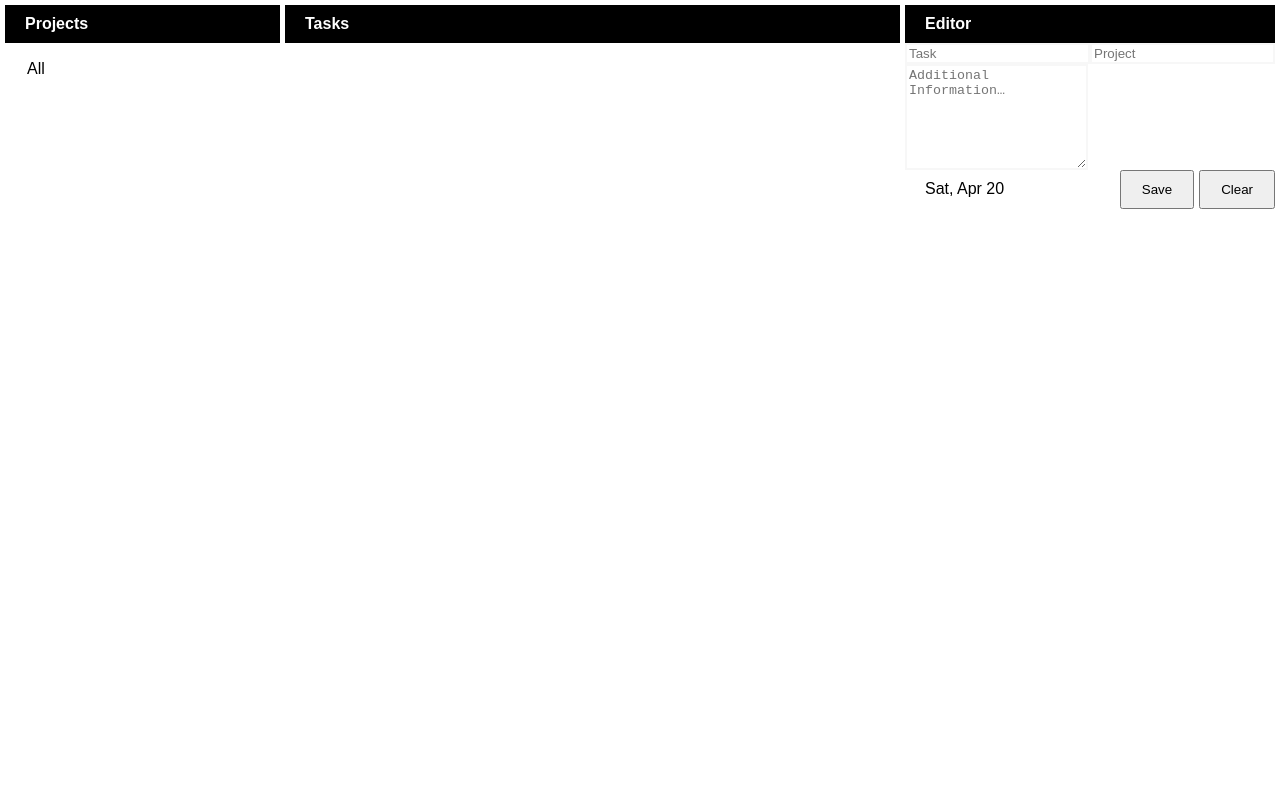
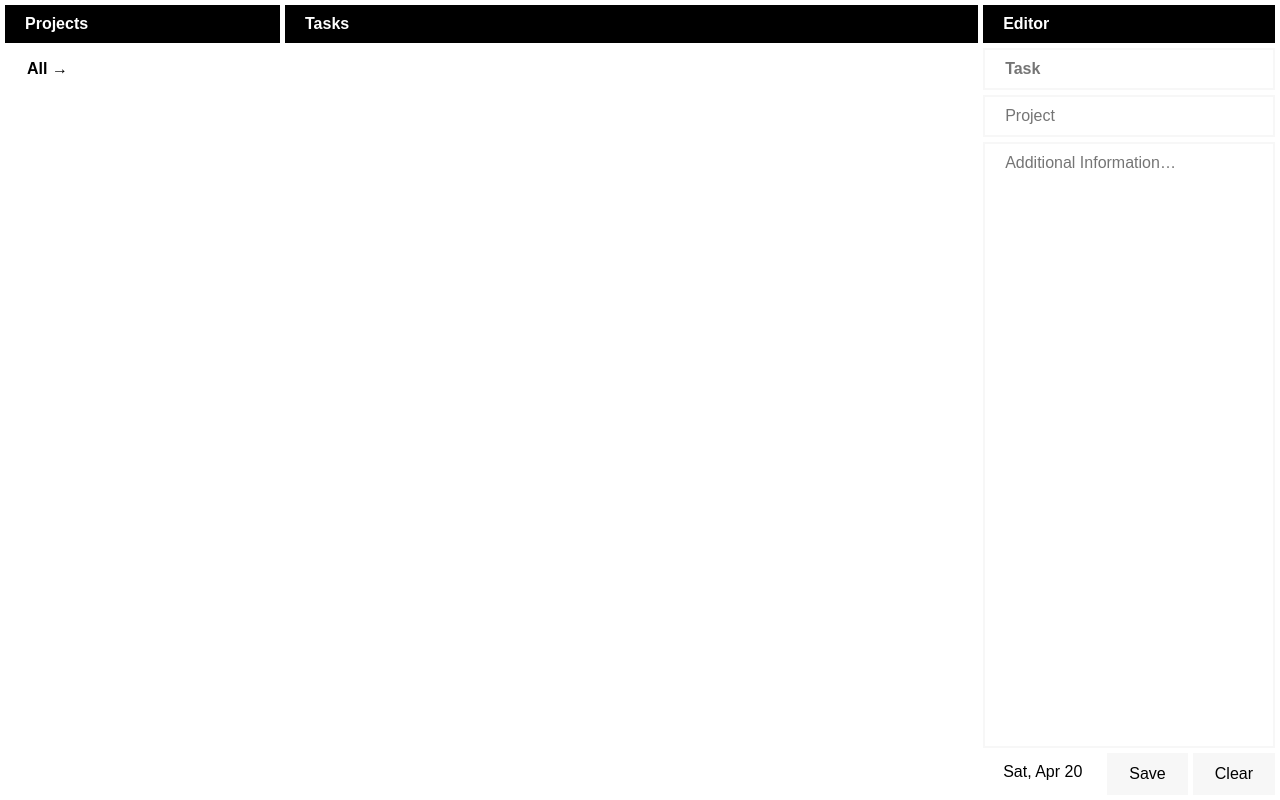
Before and after one commit to tu0m/tasks, a React (Vite) app: page / in a window 1280 px wide. Built offline with nearby package versions, Linux system fonts and the light colour scheme.

Commit message:
Initial css done

```diff
--- a/src/style.css
+++ b/src/style.css
@@ -3,7 +3,24 @@
 :root {
   --color-fg: #000;
   --color-bg: #fff;
-  --color-highlight: #f7f7f7;
+  --color-highlight: hsl(0, 0%, 97%);
+  --color-select: hsl(0, 0%, 93%);
+}
+
+/* MEDIA QUERIES */
+
+@container body (width < 1200px) {
+
+  .taskProject,
+  .taskTimestamp {
+    display: none;
+  }
+}
+
+@container body (width < 1000px) {
+  .taskBody {
+    display: none;
+  }
 }
 
 
@@ -18,6 +35,9 @@ body {
   height: 100vh;
 
   background-color: var(--color-bg);
+
+  container-type: inline-size;
+  container-name: body;
 }
 
 h1 {
@@ -27,9 +47,85 @@ h1 {
   background-color: var(--color-fg);
   color: var(--color-bg);
 
-  font-size: medium;
+  font-size: unset;
   white-space: nowrap;
 }
+
+h2 {
+  all: unset;
+  white-space: nowrap;
+  font-weight: bold;
+}
+
+p {
+  all: unset;
+  white-space: nowrap;
+}
+
+span {
+  white-space: nowrap;
+}
+
+button {
+  all: unset;
+
+  background-color: var(--color-highlight);
+  border: 2px solid var(--color-highlight);
+}
+
+button:hover {
+  border: 2px solid var(--color-select);
+}
+
+form {
+  height: 100%;
+}
+
+input {
+  border: 2px solid var(--color-highlight);
+}
+
+textarea {
+  height: 100%;
+  word-wrap: break-word;
+  resize: none;
+
+  border: 2px solid var(--color-highlight);
+}
+
+:focus-visible {
+  outline: none;
+  border: 2px solid var(--color-select);
+}
+
+ul {
+  all: unset;
+}
+
+li {
+  padding: 10px 20px;
+
+  white-space: nowrap;
+  overflow: hidden;
+  text-overflow: ellipsis;
+
+  border: 2px solid var(--color-bg);
+  margin: 5px 0 0 0;
+}
+
+li:hover {
+  background-color: var(--color-highlight);
+  border: 2px solid var(--color-highlight);
+}
+
+li[data-selected="true"] {
+  font-weight: bold;
+}
+
+li[data-selected="true"]::after {
+  content: " →";
+}
+
 
 /* ROOT STYLES */
 
@@ -47,59 +143,92 @@ h1 {
 #root>div {
   display: flex;
   flex-direction: column;
+
+  min-width: 0;
 }
 
-/* COMMON COMPONENT STYLES */
 
-.content {
+/* PROJECTS */
+
+
+/* TASKS */
+.task {
+  display: flex;
+  justify-content: space-between;
+  margin: 5px 0 0 0;
+  gap: 5px;
+}
+
+.task>* {
+  padding: 10px 20px;
+
+  background-color: var(--color-highlight);
+  border: 2px solid var(--color-highlight);
+}
+
+.task>*:focus-within,
+.task>div:hover,
+.task>div:hover~span,
+.task>div:hover~button,
+.task>button:hover,
+.taskProject:hover {
+  background-color: var(--color-select);
+  border: 2px solid var(--color-select);
+}
+
+/* TASKS: FLEXING WITH FLEX... */
+
+.task>div {
+  display: flex;
+  flex: 1;
+
+  gap: 10px;
+  min-width: 0;
+}
+
+.taskTitle {
+  flex: 0 1 auto;
+
+  overflow: hidden;
+  text-overflow: ellipsis;
+}
+
+.taskBody {
+  flex: 1;
+
+  overflow: hidden;
+  text-overflow: ellipsis;
+}
+
+.taskProject {
+  flex: 0 0 auto;
+  max-width: 275px;
+
+  overflow: hidden;
+  text-overflow: ellipsis;
+}
+
+.taskTimestamp {
+  flex: 0;
+}
+
+
+/* CREATE-TASK */
+
+#create-task {
   display: flex;
   flex-direction: column;
-
-  padding: 0;
-  margin: 0;
-
-  height: 100%;
 }
 
-.content>* {
-  all: unset;
+#create-task>* {
+  font: inherit;
 
   padding: 10px 20px;
   margin: 5px 0 0 0;
 }
 
-.content>div {
-  background-color: var(--color-highlight);
-  border: 2px solid var(--color-highlight);
-}
-
-/* PROJECTS */
-
-#projects>li {
-  border: 2px solid var(--color-bg);
-  white-space: nowrap;
-  overflow: hidden;
-  text-overflow: ellipsis;
-}
-
-/* TASKS */
-#task {
-  white-space: nowrap;
-  overflow: hidden;
-  text-overflow: ellipsis;
-}
-
-/* CREATE-TASK */
-
-#create-task>* {
-  border: 2px solid var(--color-highlight);
-}
-
-#create-task>textarea {
-  display: block;
-  height: 100%;
-
-  word-wrap: break-word;
+#create-task>input:first-of-type {
+  font-weight: bold;
 }
 
 #create-task>div {
@@ -107,14 +236,6 @@ h1 {
 
   padding: 0;
   gap: 5px;
-
-  background-color: unset;
-  border: unset;
-}
-
-#create-task>div>span {
-  width: 100%;
-  white-space: nowrap;
 }
 
 #create-task>div>* {
```
